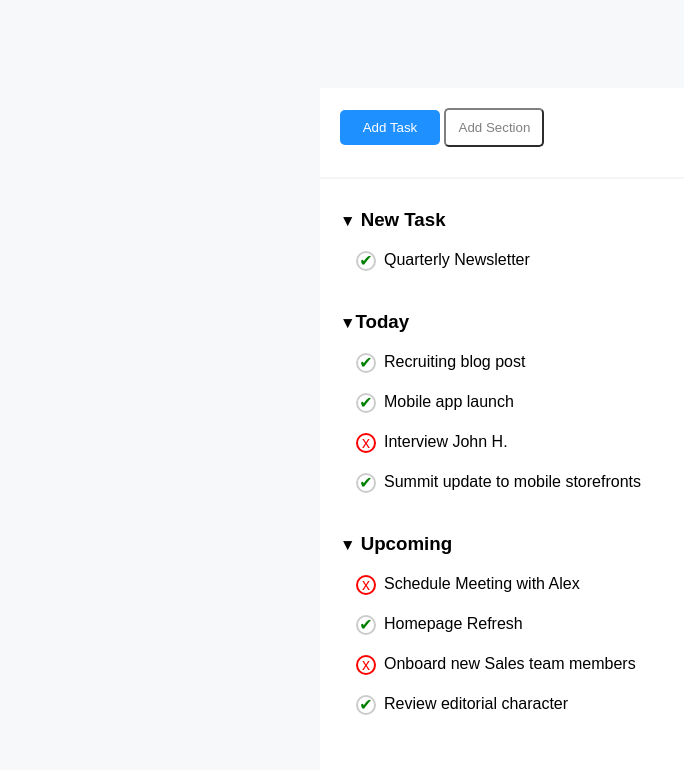
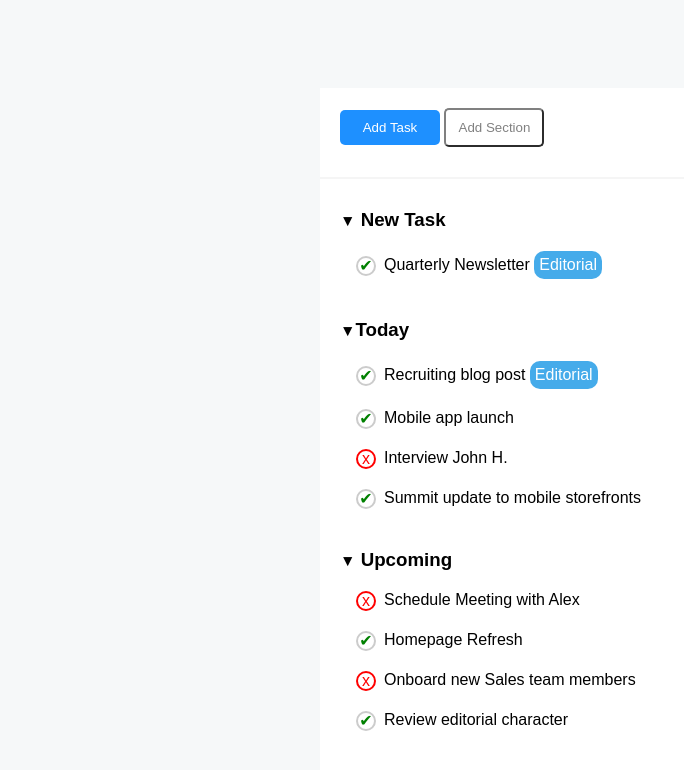
Before and after one commit to stefansimereaa/html-css-toboolist, a plain HTML site: page index.html in a window 1280 px wide. Shown: the part 92-862 px from the top of the page, without its empty margins (0-684 px from the left). Drawn offline with Linux system fonts and the light colour scheme.

Commit message:
eticchette

```diff
--- a/css/style.css
+++ b/css/style.css
@@ -126,3 +126,10 @@ li.unchecked:before {
     background-color: #fff;
     border: 2px solid #ff0000;
 }
+.editorial{
+    display: inline-block;
+    background-color: #45abea;
+    border-radius: 10px;
+    padding: 5px;
+    color: white;
+}
--- a/index.html
+++ b/index.html
@@ -26,14 +26,17 @@
             <section class="New-tasks">
                 <h3><small>&#9660</small> New Task</h3>
                 <ul>
-                    <li class="checked">Quarterly Newsletter</li>
+                    <li class="checked">Quarterly Newsletter
+                        <div class="editorial">Editorial</div>
+                    </li>
                 </ul>
             </section>
             <section class="Today">
                 <h3><small>&#9660</small>Today</h3>
                 <ul>
-                    <li class="checked">Recruiting blog post </li>
-
+                    <li class="checked">Recruiting blog post
+                        <div class="editorial">Editorial</div>
+                    </li>
                     <li class="checked">Mobile app launch</li>
                     <li class="unchecked">Interview John H.</li>
                     <li class="checked">Summit update to mobile storefronts</li>
```
